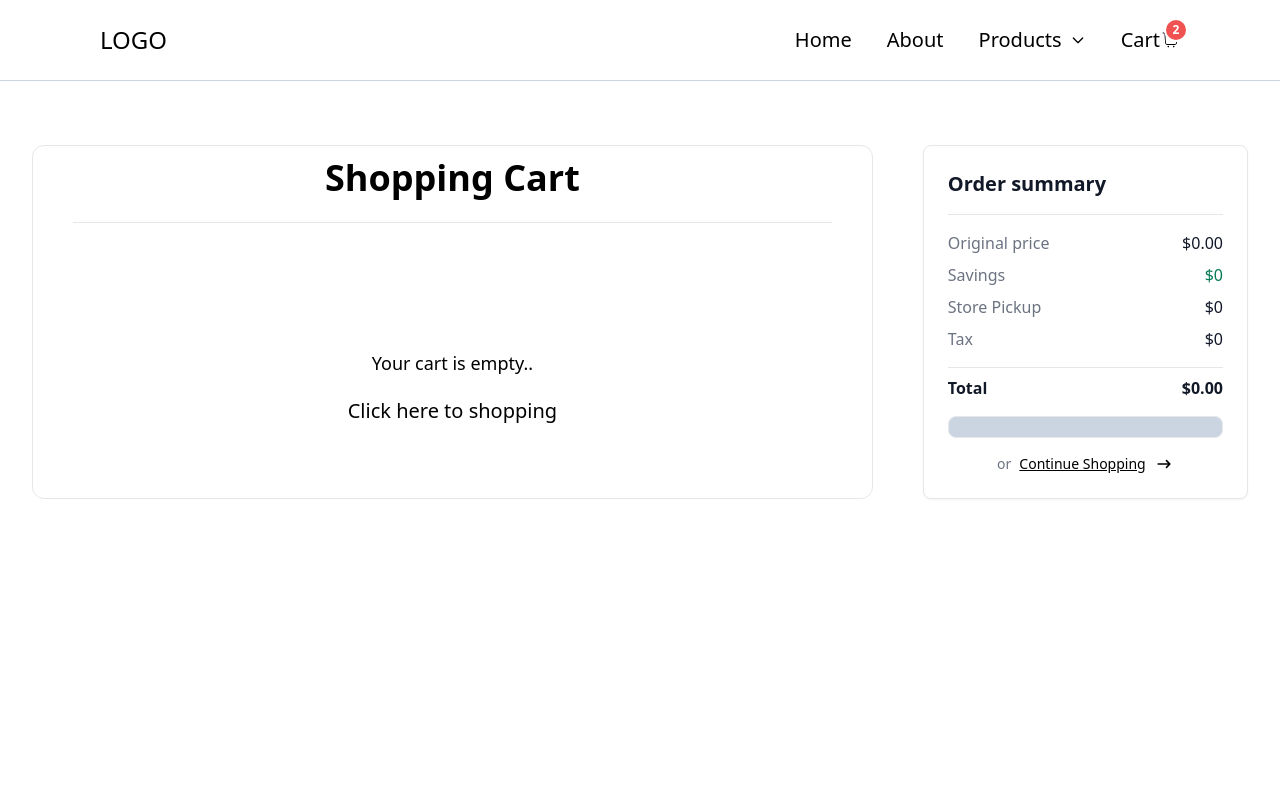
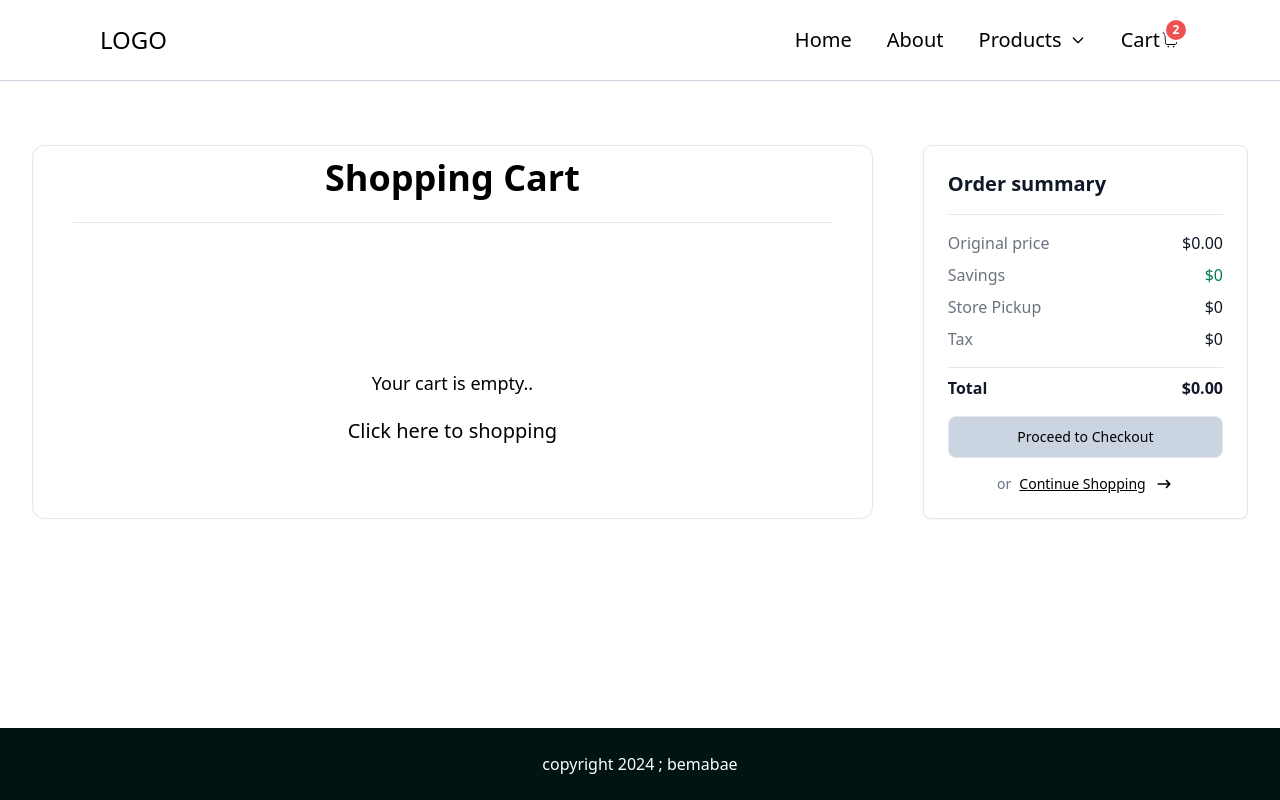
Before and after one commit to bemabae/E-commerce, a React (Vite) app: page /cart in a window 1280 px wide. Built offline with nearby package versions, Linux system fonts and the light colour scheme.

Commit message:
add footer

```diff
--- a/src/pages/cart/index.jsx
+++ b/src/pages/cart/index.jsx
@@ -1,5 +1,3 @@
-// https://flowbite.com/blocks/e-commerce/shopping-cart/
-
 import React from "react";
 import NavBar from "../../components/Navbar/NavBar";
 import { motion } from "framer-motion";
@@ -7,14 +5,16 @@ import { useProductStore } from "../../store/store";
 import CartDetail from "../../components/Cart/CartDetail";
 import Summary from "../../components/Cart/Summary";
 import { Link } from "react-router-dom";
+import FooterBar from "../../components/Footer/Footer";
 
 function Cart() {
     const cart = useProductStore((state) => state.cart);
 
-    console.log(cart);
     return (
         <>
+            <div className="min-h-[100vh] flex flex-col">
                 <NavBar />
+
                 <motion.hr
                     className="border-slate-300"
                     initial={{ width: 0, opacity: 0 }}
@@ -32,10 +32,13 @@ function Cart() {
                         <div className="h-[100%]">
                             {cart.length == 0 && (
                                 <div className="flex justify-center h-[100%] items-center flex-col">
-                                <div className="mb-5">
+                                    <div className="my-5">
                                         <p className="text-lg">Your cart is empty..</p>
                                     </div>
-                                <Link className="text-xl hover:border-b-2 border-b-0 transition-all">
+                                    <Link
+                                        to="/product/"
+                                        className="text-xl hover:border-b-2 border-b-0 transition-all"
+                                    >
                                         Click here to shopping
                                     </Link>
                                 </div>
@@ -48,14 +51,10 @@ function Cart() {
                             ))}
                         </div>
                     </div>
-                <Summary />
-
-                {/* <div className="flex-[0.3]">
-                    <div>
-                        <h3>Order Summary</h3>
+                    <Summary title={"Proceed to Checkout"} />
+                </section>
+                <FooterBar />
             </div>
-                </div> */}
-            </section>
         </>
     );
 }
```
Lines whose indentation alone changed are shown as unchanged.
